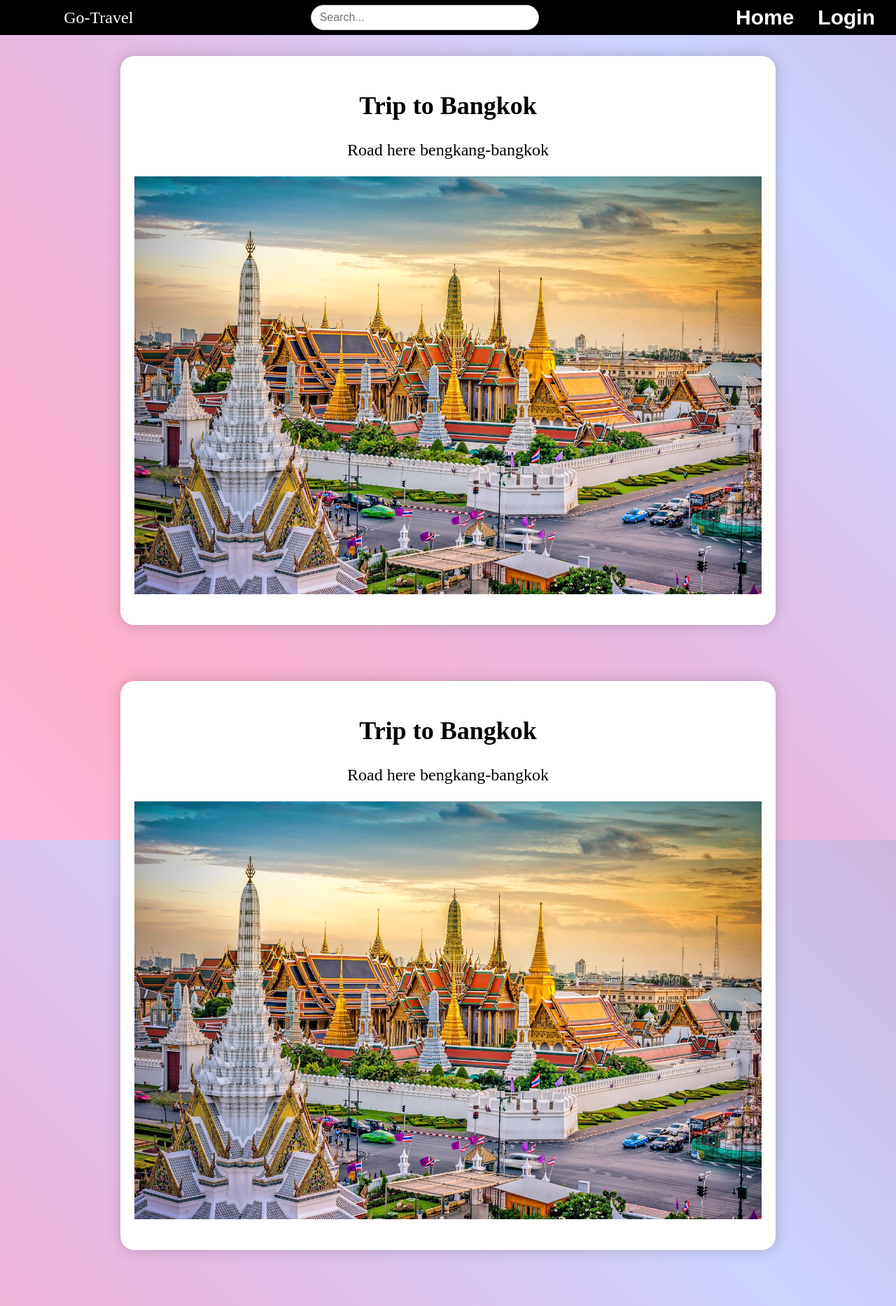
After one commit to Ciestaa/WebProgramming, a PHP site: page /post_page.html in a window 1280 px wide. The commit adds this page. Shown: the whole page at 70% size. Run offline with PHP 8.4, Linux system fonts and the light colour scheme.

Commit message:
hi im handsome

```diff
--- /dev/null
+++ b/OHIO/CSS/postpageStyle.css
@@ -0,0 +1,141 @@
+body {
+    position: relative;
+    margin: 0;
+    min-height: 100%;
+    padding: 20;
+    height: 100vh;
+    width: 100%;
+    background: linear-gradient(45deg,#FCDAE9,#FFC2EF, #ffafcc,#e7bbe3, #CCD5FF, #cdb4db);
+    background-size: 200% 200% ;
+    animation: color 12s ease-in-out infinite;
+  }
+  @keyframes color{
+    0%{
+      background-position: 0 50%;
+    }
+    50%{
+      background-position: 100% 50%;
+    }
+    100%{
+      background-position: 0 50%;
+    }
+  }
+
+  .navbar {
+    background-color: #000000;
+    height: 50px;
+    display: flex;
+    justify-content: space-between;
+    align-items: center;
+    padding: 0 20px;
+    z-index: 1;
+}
+.navbar a {
+    display: inline-block;
+    color: black;
+    text-decoration: none;
+    font-family: "Montserrat", sans-serif;
+    font-size: 30px;
+    padding: 0 10px; /* Add padding between links */
+  }
+
+  .navbar a:hover {
+    background-color: #F9A5C0;
+    color: white;
+  }
+
+  .logo-container {
+    display: flex;
+    align-items: center;
+  }
+
+  .logo-container img {
+    width: 24px;
+    height: 24px;
+    margin-right: 10px;
+  }
+
+  .logo-text {
+    margin: 0;
+    font-size: 24px;
+    font-weight: normal;
+  }
+
+  .nav-links {
+    margin-left: auto;
+    position: relative; /* Add position relative to allow z-index */
+    z-index: 1; /* Add z-index to make sure nav links are on top */
+  }
+
+  .nav-links a {
+    margin-left: 10px;
+    text-decoration: none;
+    color: black;
+  }
+
+  .search-container {
+    flex-grow: 1;
+    display: flex;
+    justify-content: center;
+    align-items: center;
+    position: relative;
+    z-index: 2;
+  }
+
+
+  .search-container form {
+    display: inline-block;
+    margin: 0;
+  }
+
+  .search-container label {
+    display: none;
+  }
+
+  .search-container input[type="text"] {
+    padding: 8px 12px;
+    border: 1px solid #ccc;
+    border-radius: 20px;
+    outline: none;
+    font-size: 16px;
+    width: 300px;
+    margin-right: 8px;
+  }
+
+  .post-container {
+    width: 70%;
+    margin: 80px auto;
+    background-color: white;
+    border-radius: 20px;
+    padding: 20px;
+    box-shadow: 0px 0px 20px rgba(0,0,0,0.2);
+  }
+
+  .post-content {
+    text-align: center;
+  }
+
+  .post-content h2 {
+    font-size: 36px;
+    margin-bottom: 20px;
+  }
+
+  .post-content p {
+    font-size: 24px;
+    line-height: 1.5;
+    margin-bottom: 20px;
+  }
+
+  .post-content img {
+    max-width: 100%;
+    margin-bottom: 20px;
+  }
+
+
+  .post-section {
+    background-attachment: fixed;
+    position: absolute;
+    top: 0;
+    left: 0;
+    width: 100%;
+  }
--- a/OHIO/index.html
+++ b/OHIO/index.html
@@ -22,7 +22,7 @@
         <div class="title">
             <h1>TRAVEL<br>EXPERIENCE FOR <br> OTHERS</h1>
         </div>
-        <button class="enter-button">Enter</button>
+        <button class="enter-button" onclick="window.location.href='post_page.html'">Enter</button>
     </div>
 </body>
 </html>
--- /dev/null
+++ b/OHIO/post_page.html
@@ -0,0 +1,51 @@
+<!DOCTYPE html>
+<html>
+<head>
+    <title>Post Page</title>
+    <meta charset="utf-8">
+    <meta name="viewport" content="width=device-width, initial-scale=1.0">
+    <link rel="stylesheet" type="text/css" href="CSS/postpageStyle.css">
+</head>
+<body>
+
+    <div class="navbar">
+        <div style="padding-left: 3%;"class="logo-container">
+          <img src="CSS/Images/logo.png" alt="GoTravel Logo">
+          <h1 class="logo-text" style="color:white;" >Go-Travel</h1>
+        </div>
+        <div class="search-container">
+            <form action="#" method="get">
+              <label for="search">Search:</label>
+              <input type="text" id="search" name="search" placeholder="Search...">
+            </form>
+        </div>
+        <div class="nav-links">
+            <a style="font-weight: bold; color:white;" href="index.html">Home</a>
+            <a style="font-weight: bold; color:white;" href="login.html">Login</a>
+        </div>
+    </div>
+
+
+    <div class="post-section">
+        <div class="post-container">
+            <div class="post-content">
+                <h2>Trip to Bangkok</h2>
+                <p>Road here bengkang-bangkok</p>
+                <img src="CSS/Images/bangkok.jpg" alt="Post Image">
+            </div>
+        </div>
+        <div class="post-container">
+            <div class="post-content">
+                <h2>Trip to Bangkok</h2>
+                <p>Road here bengkang-bangkok</p>
+                <img src="CSS/Images/bangkok.jpg" alt="Post Image">
+            </div>
+            </div>
+
+        </div>
+     </div>
+
+
+
+</body>
+</html>
```
Also changed, not shown: OHIO/CSS/Images/bangkok.jpg (added), OHIO/CSS/StyleOhio.css (line endings or trailing spaces).
